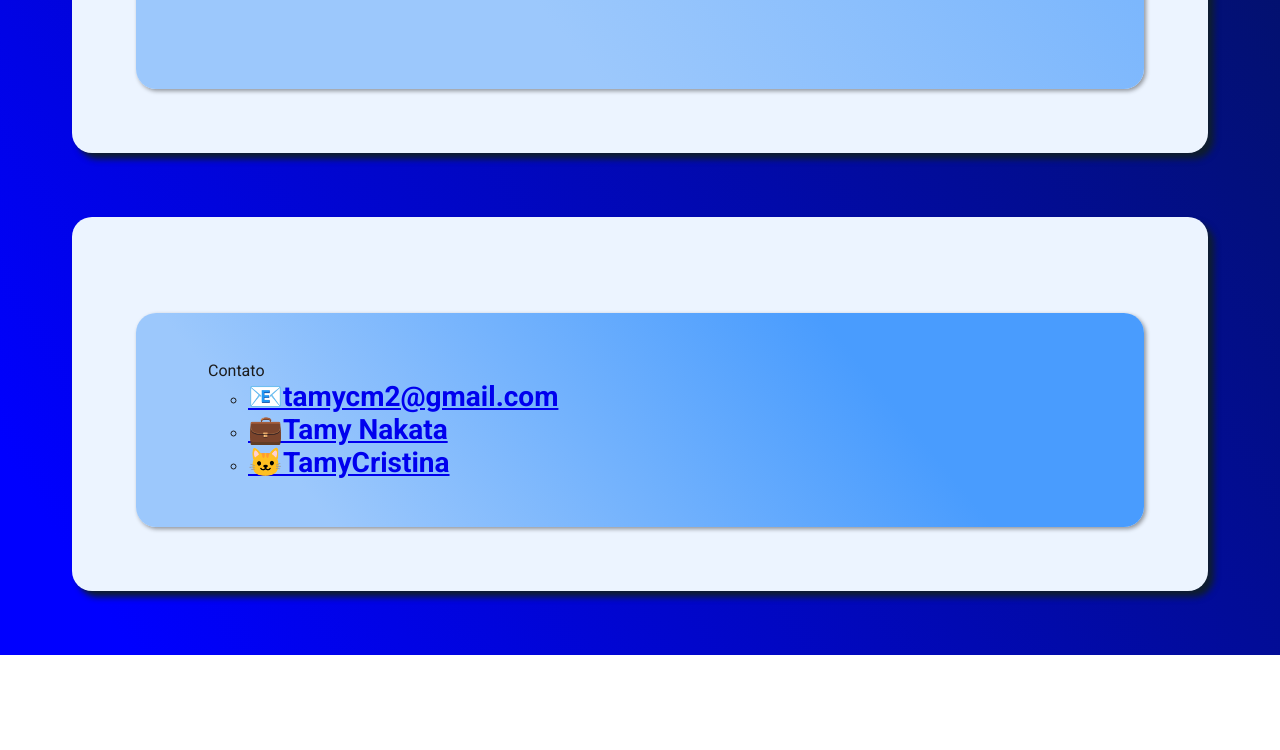
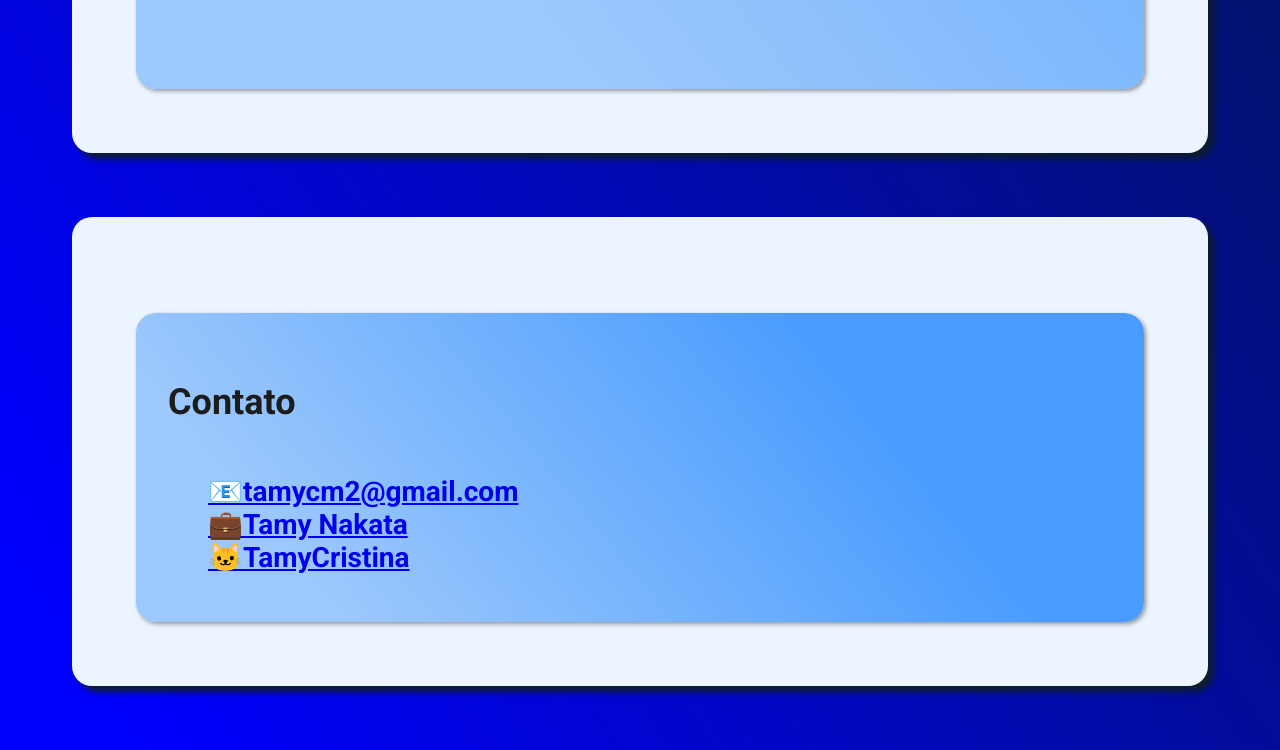
Before and after one commit to TamyCristina/certificard, a plain HTML site: page index.html in a window 1280 px wide. Shown: the part 2413-3163 px from the top of the page. Before the commit the page ends 3068 px from the top, so only its background shows below. Drawn offline with Linux system fonts and the light colour scheme; a script that the page names is missing.

Commit message:
Portfolio final
Código finalizado

```diff
--- a/index.html
+++ b/index.html
@@ -74,11 +74,12 @@
   </div>
   <footer class="footer">
     <div class="contato">
-      <ul class="Contato-titulo">Contato<ul>
-          <li class="contato-item"><i></i><a href="mailto:tamycm2@gmail.com"> 📧tamycm2@gmail.com</a></li>
-          <li class="contato-item"><i></i></i><a href="https://www.linkedin.com/in/tamy-nakata-290938209/" target="_blank"> 💼Tamy Nakata</a></li>
-          <li class="contato-item"><i></i></i><a href="https://github.com/TamyCristina" target="_blank"> 🐱TamyCristina</a></li>
-        </ul>
+      <h3 class="titulo-contato">Contato</h3>
+      <ul>
+        <li class="contato-item"><i></i><a href="mailto:tamycm2@gmail.com"> 📧tamycm2@gmail.com</a></li>
+        <li class="contato-item"><i></i></i><a href="https://www.linkedin.com/in/tamy-nakata-290938209/" target="_blank"> 💼Tamy Nakata</a></li>
+        <li class="contato-item"><i></i></i><a href="https://github.com/TamyCristina" target="_blank"> 🐱TamyCristina</a></li>
+      </ul>
     </div>
   </footer>
 </body>
--- a/style.css
+++ b/style.css
@@ -105,18 +105,19 @@ body {
   border-radius: 20px;
   box-shadow: 6px 6px 6px #0e1d2f;
   padding: 64px;
+  align-items: center;
 }
 .contato {
+  background: linear-gradient(230.65deg, #499cfe 27.49%, #9cc8fc 83.19%);
   display: flex;
   flex-direction: column;
-  background: linear-gradient(230.65deg, #499cfe 27.49%, #9cc8fc 83.19%);
   margin-top: 32px;
   padding: 32px;
   box-shadow: 2px 2px 4px rgba(16, 16, 16, 0.42);
   border-radius: 20px;
 }
 
-.contato-titulo {
+.titulo-contato {
   list-style: none;
   font-weight: 700;
   font-size: 36px;
@@ -126,3 +127,7 @@ body {
   font-weight: 700;
   font-size: 28px;
 }
+
+li {
+  list-style: none;
+}
```
